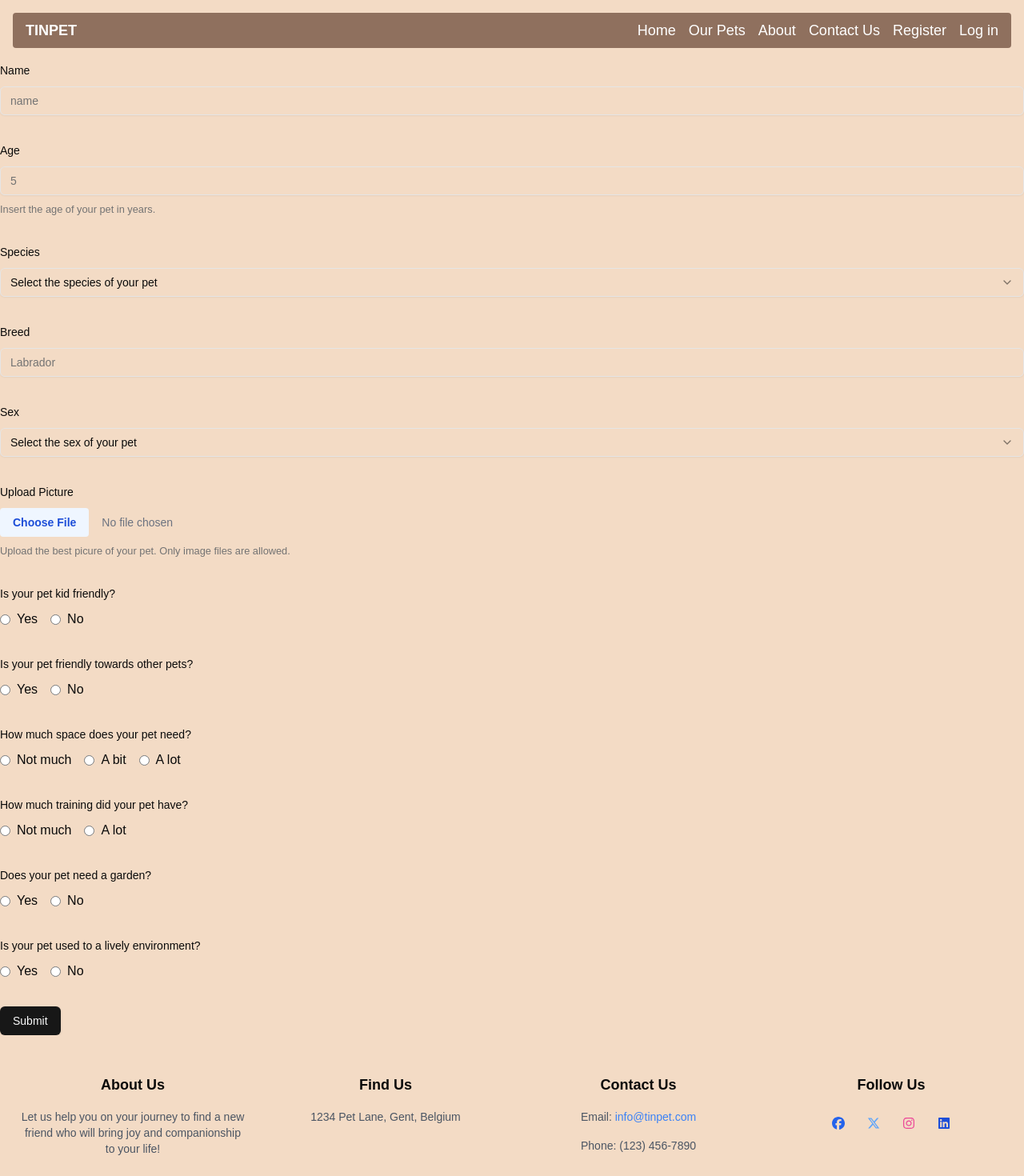
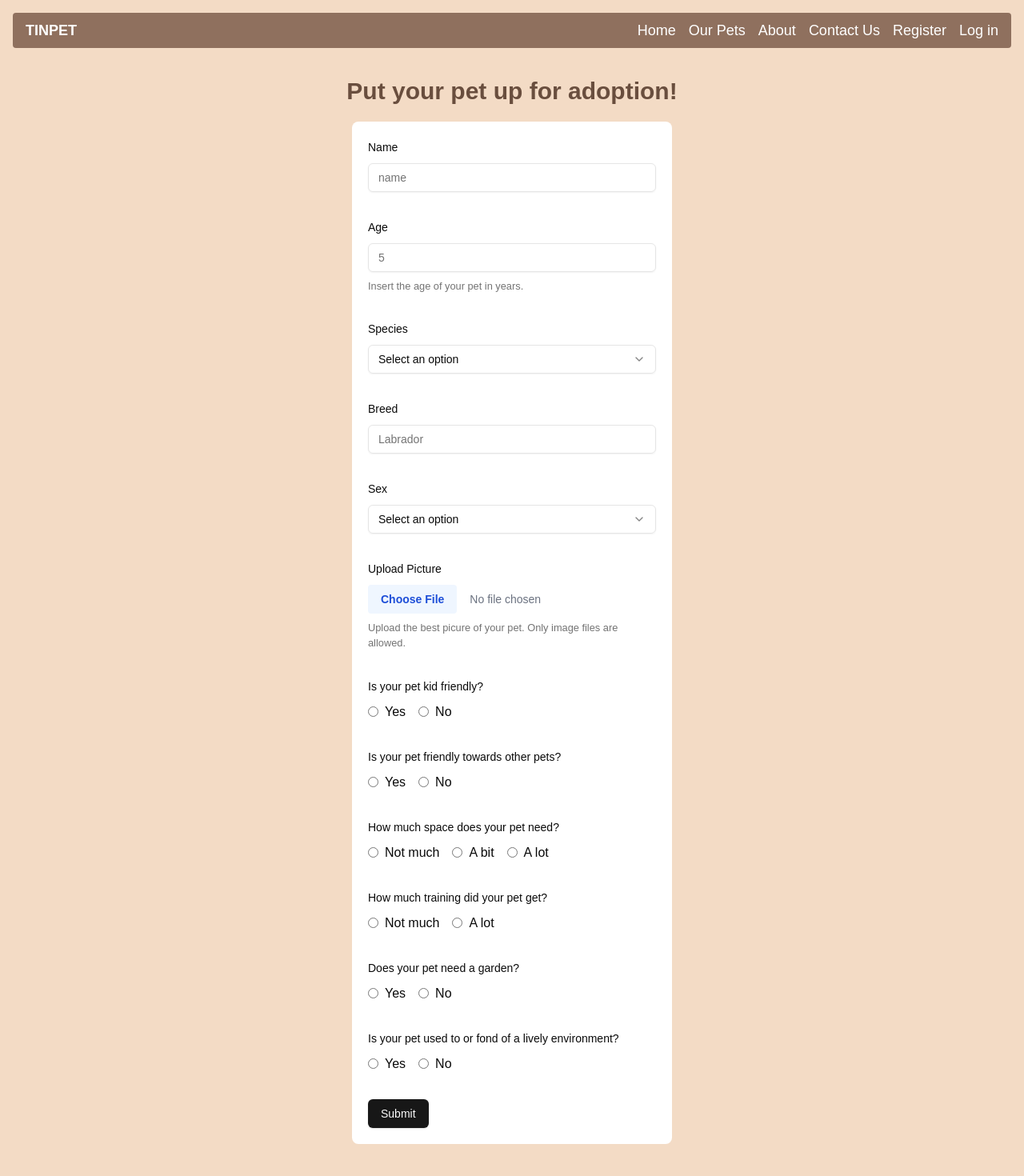
Before and after one commit to vanaspereneefje/Tinpets, a Next.js app: page /pet-form in a window 1280 px wide. Shown: the top 1470 px of the page at 80% size. Built offline with nearby package versions, Linux system fonts and the light colour scheme.

Commit message:
Added basic styling to the form

```diff
--- a/app/pet-form/page.jsx
+++ b/app/pet-form/page.jsx
@@ -6,7 +6,15 @@ export default function PetFormPage(){
 
     return(
         <>
-            <PetForm></PetForm>
+        <div className="flex justify-center m-[20px]">
+            <h1 className="text-3xl  text-customDarkBrown font-bold">Put your pet up for adoption!</h1>
+        </div>
+        <div className="flex justify-center">
+            <div className="w-[400px] bg-white p-[20px] rounded-lg">
+                <PetForm></PetForm>
+            </div>
+        </div>
+
         </>
     )
 }
--- a/components/PetForm.jsx
+++ b/components/PetForm.jsx
@@ -126,7 +126,7 @@ export default function PetForm() {
                     defaultValue={field.value}
                 >
                     <SelectTrigger>
-                    <SelectValue placeholder="Select the species of your pet" />
+                    <SelectValue placeholder="Select an option" />
                     </SelectTrigger>
                     <SelectContent>
                     <SelectItem value="dog">Dog</SelectItem>
@@ -163,7 +163,7 @@ export default function PetForm() {
                     defaultValue={field.value}
                 >
                     <SelectTrigger>
-                    <SelectValue placeholder="Select the sex of your pet" />
+                    <SelectValue placeholder="Select an option" />
                     </SelectTrigger>
                     <SelectContent>
                     <SelectItem value="female">Female</SelectItem>
@@ -312,7 +312,7 @@ export default function PetForm() {
             name="training"
             render={({ field }) => (
                 <FormItem>
-                <FormLabel>How much training did your pet have?</FormLabel>
+                <FormLabel>How much training did your pet get?</FormLabel>
                 <FormControl>
                     <div className="flex space-x-4">
                     <label className="flex items-center space-x-2">
@@ -380,7 +380,7 @@ export default function PetForm() {
             name="environment"
             render={({ field }) => (
                 <FormItem>
-                <FormLabel>Is your pet used to a lively environment?</FormLabel>
+                <FormLabel>Is your pet used to or fond of a lively environment?</FormLabel>
                 <FormControl>
                     <div className="flex space-x-4">
                     <label className="flex items-center space-x-2">
```
